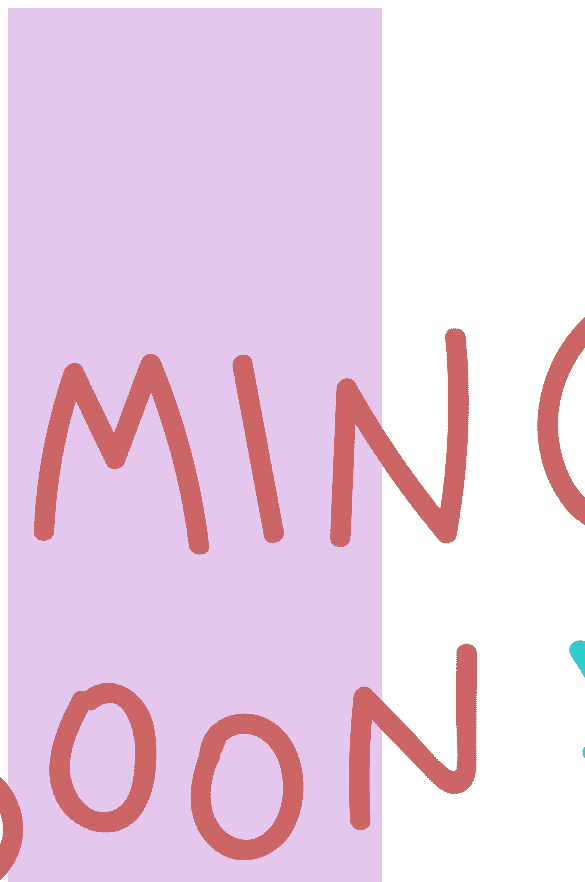
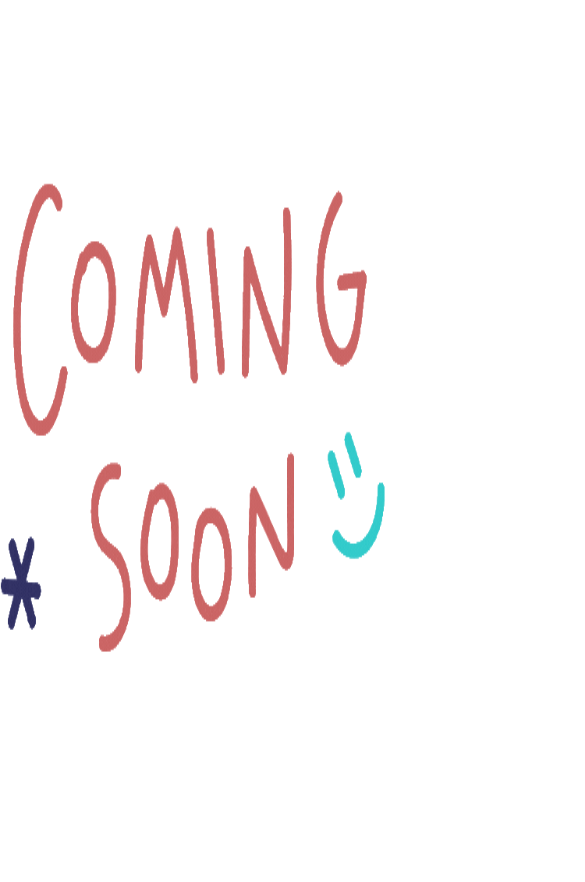
Before and after one commit to mari-sena/marisena, a Next.js app: page / in a window 390 px wide. Shown: the top 882 px of the page, 585 px wide, since content can reach past the window. After the commit the page ends 860 px from the top, so only its background shows below. Built offline with nearby package versions, Linux system fonts and the light colour scheme.

Commit message:
fix: beauthfy for mobile

```diff
--- a/pages/index.module.css
+++ b/pages/index.module.css
@@ -1,5 +1,5 @@
-.footer {
+.container {
+  height: 100vh;
   display: flex;
   justify-content: center;
-  background-color: rgba(192, 116, 209, 0.411);
 }
--- a/pages/index.tsx
+++ b/pages/index.tsx
@@ -1,9 +1,10 @@
+import Image from "next/image";
 import styles from "./index.module.css";
 
 const App = () => {
   return (
-    <div className={styles.footer}>
-      <img src="../soon.gif" />
+    <div className={styles.container}>
+      <Image alt="coming soon" fill={true} className="image" src="/soon.gif" />
     </div>
   );
 };
```
Also changed, not shown: public/soon.gif.
